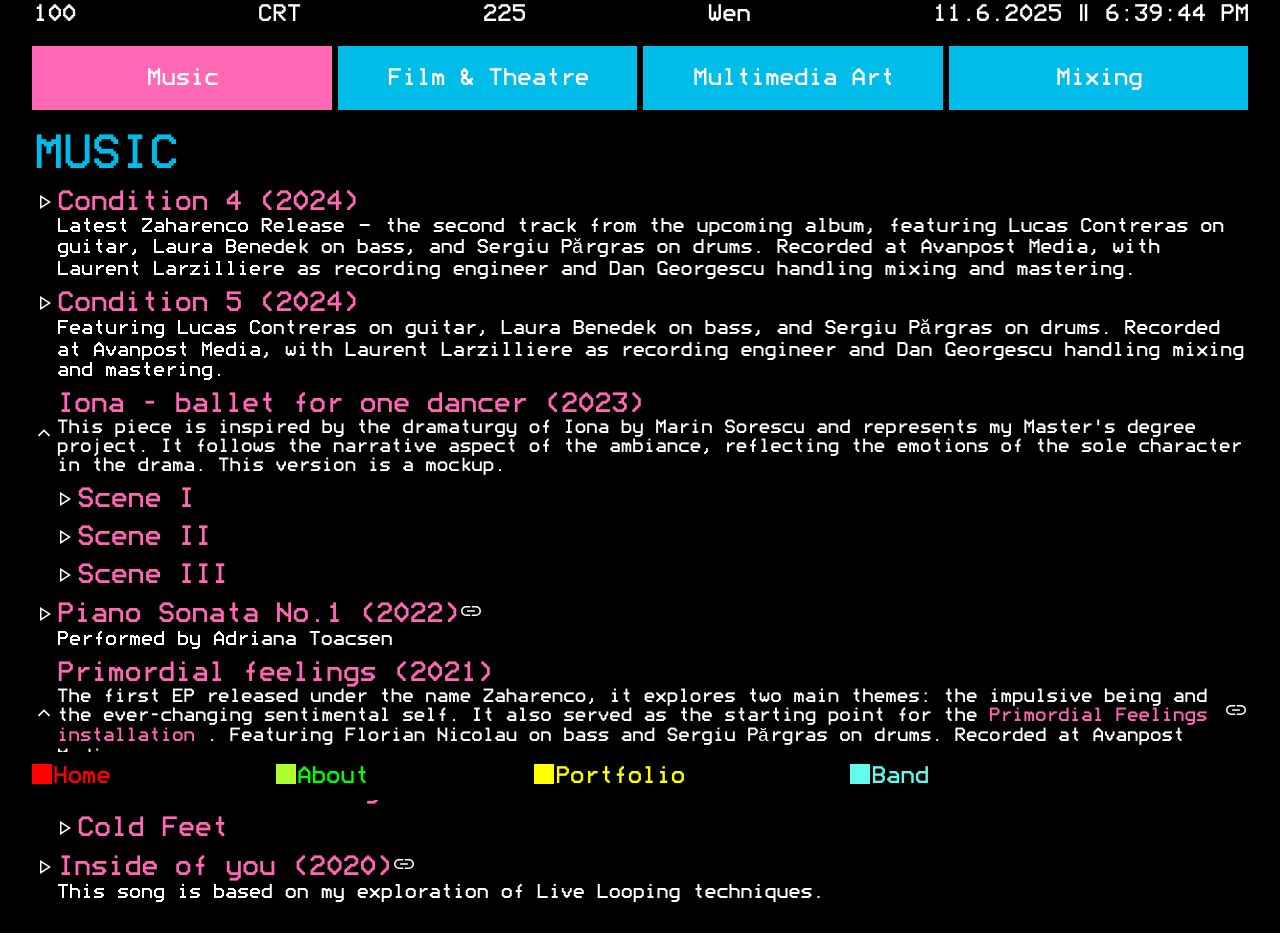
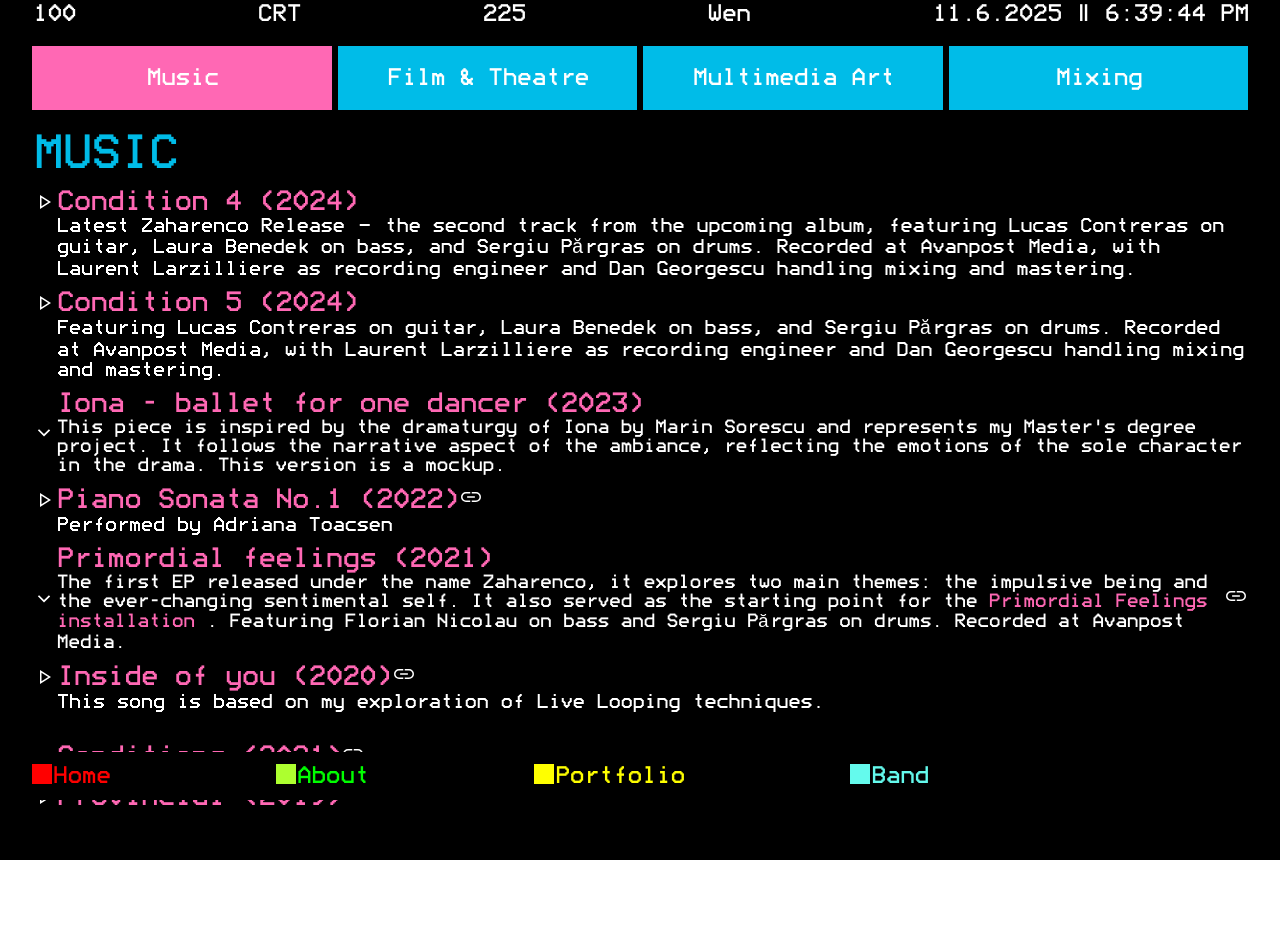
Before and after one commit to paluras/zaharen.co, a React (Vite) app: page /music in a window 1280 px wide. Shown: the top 933 px of the page. Built offline with nearby package versions, Linux system fonts and the light colour scheme.

Commit message:
ad transitions and fix some css

```diff
--- a/src/App.css
+++ b/src/App.css
@@ -203,7 +203,7 @@ iframe {
   width: 100%;
   display: grid;
   grid-gap: 10px;
-  grid-template-columns: repeat(3, 300px);
+  grid-template-columns: repeat(2, 300px);
   align-items: center;
   justify-content: center;
 }
@@ -622,3 +622,79 @@ video {
 
 
 }
+
+
+.secondNav {
+  transition: opacity 0.3s ease;
+}
+
+.secondNav.transitioning {
+  opacity: 0.7;
+}
+
+.nav-pending {
+  pointer-events: none;
+}
+
+.secondNav li {
+  transition: all 0.3s ease;
+}
+
+.secondNav li.active {
+  transition: all 0.3s ease;
+}
+
+/* Optional: add a subtle animation for the active state */
+@keyframes activeState {
+  from {
+    transform: translateY(2px);
+    opacity: 0.8;
+  }
+
+  to {
+    transform: translateY(0);
+    opacity: 1;
+  }
+}
+
+.secondNav li.active {
+  animation: activeState 0.3s ease forwards;
+}
+
+
+.the-main-content {
+  transition: all 0.3s ease-in-out;
+}
+
+.content-transition {
+  opacity: 0;
+  transform: translateY(20px);
+}
+
+@keyframes contentEnter {
+  from {
+    opacity: 0;
+    transform: translateY(20px);
+  }
+
+  to {
+    opacity: 1;
+    transform: translateY(0);
+  }
+}
+
+.the-main-content:not(.content-transition) {
+  animation: contentEnter 0.3s ease-in-out forwards;
+}
+
+.container-main {
+  transition: all 0.3s ease-in-out;
+}
+
+.text {
+  transition: all 0.3s ease-in-out;
+}
+
+.container-lower>p>a {
+  color: #ff68b4;
+}
--- a/src/App.jsx
+++ b/src/App.jsx
@@ -1,8 +1,9 @@
 import { useState, useEffect, lazy } from "react";
 import "./App.css";
 import { Routes, Route } from "react-router-dom";
+
+import Blog from "./Blogs";
 const LandingPage = lazy(() => import("./Landing"));
-const Blog = lazy(() => import("./Blogs"));
 const Events = lazy(() => import("./components/Events"));
 const VisualArtComponent = lazy(() =>
   import("./components/VisualArtComponent")
--- a/src/Blogs.jsx
+++ b/src/Blogs.jsx
@@ -1,21 +1,28 @@
 import Nav from "./components/Nav";
 import Footer from "./components/Footer";
 import NavSecond from "./components/SecondNav";
-import { useState } from "react";
-///taraneala continua si aici ///
-function Blog({
-  children,
-  tittleBlog,
-  media,
-  contact,
-  navItems,
+import { useState, useTransition, useEffect } from "react";
+import { useLocation } from "react-router-dom";
 
-  number,
-}) {
+function Blog({ children, tittleBlog, media, contact, navItems, number }) {
   const [crt, setCrt] = useState(null);
+  const [isPending, startTransition] = useTransition();
+  const location = useLocation();
+
   function handleClickCRT() {
     crt === null ? setCrt("crt") : setCrt(null);
   }
+
+  useEffect(() => {
+    handleRouteChange();
+  }, [location.pathname]);
+
+  const handleRouteChange = () => {
+    startTransition(() => {
+      document.body.style.overflow = isPending ? "hidden" : "auto";
+    });
+  };
+
   return (
     <div className="App">
       <div>
@@ -31,7 +38,11 @@ function Blog({
                 </Nav>
                 <NavSecond navItems={navItems} />
 
-                <div className="the-main-content">
+                <div
+                  className={`the-main-content ${
+                    isPending ? "content-transition" : ""
+                  }`}
+                >
                   <div className="container-tittle">{tittleBlog}</div>
                   <div className="container-main">
                     <div className="container-para">
--- a/src/Landing.jsx
+++ b/src/Landing.jsx
@@ -4,7 +4,6 @@ import Footer from "./components/Footer";
 import Nav from "./components/Nav";
 import TickerTape from "./components/Sliding/SlidingText.component";
 import Table from "./components/landing/Table";
-import LandingPageText from "./components/HoroscopText";
 import LandingPagePost from "./components/LandingPagePost";
 
 function LandingPage() {
--- a/src/components/AboutMuzicComponent.jsx
+++ b/src/components/AboutMuzicComponent.jsx
@@ -26,7 +26,7 @@ const AboutMuzicComponent = () => {
     setSelectedImg(image);
   }
 
-  if (!bandData) return <div>Loading...</div>;
+  if (!bandData) return <div></div>;
 
   return (
     <div className="page-band">
--- a/src/components/BandMedia.jsx
+++ b/src/components/BandMedia.jsx
@@ -24,7 +24,7 @@ const BandMedia = () => {
     setSelectedImg(image);
   }
 
-  if (!mediaData) return <div>Loading...</div>;
+  if (!mediaData) return <div></div>;
 
   return (
     <div className="media">
--- a/src/components/BioComponent.jsx
+++ b/src/components/BioComponent.jsx
@@ -16,7 +16,7 @@ const BioComponent = () => {
     });
   }, []);
 
-  if (!bioData) return <div>Loading...</div>;
+  if (!bioData) return <div></div>;
 
   const components = {
     marks: {
@@ -33,9 +33,14 @@ const BioComponent = () => {
   return (
     <>
       <PortableText value={bioData.content} components={components} />
-      <a style={{ color: "#ff68b4" }} href={bioData.cvLink}>
-        CV
-      </a>
+      <p style={{ textAlign: "right", width: "100%" }}>
+        {" "}
+        <br />
+        <br />
+        <a style={{ color: "#ff68b4" }} href={bioData.cvLink}>
+          CV
+        </a>
+      </p>
     </>
   );
 };
--- a/src/components/SecondNav.jsx
+++ b/src/components/SecondNav.jsx
@@ -1,24 +1,31 @@
 import React from "react";
 import { NavLink, useLocation } from "react-router-dom";
-import { useState, useEffect } from "react";
+import { useState, useEffect, useTransition } from "react";
 
 function NavSecond({ navItems }) {
   const location = useLocation();
   const [activeIndex, setActiveIndex] = useState(0);
+  const [isPending, startTransition] = useTransition();
 
   useEffect(() => {
-    // Find the index of the current page in the navItems array
-    const index = navItems.findIndex((item) => item.url === location.pathname);
-    setActiveIndex(index);
-  }, [location.pathname]);
+    startTransition(() => {
+      const index = navItems.findIndex(
+        (item) => item.url === location.pathname
+      );
+      setActiveIndex(index);
+    });
+  }, [location.pathname, navItems]);
 
   return (
-    <div className="secondNav">
+    <div className={`secondNav ${isPending ? "transitioning" : ""}`}>
       {navItems.map((item, index) => (
-        <NavLink key={item.keys} to={item.url} activeclassname="active">
-          <li  className={index === activeIndex ? "active" : ""}>
-            {item.text}
-          </li>
+        <NavLink
+          key={item.keys}
+          to={item.url}
+          activeclassname="active"
+          className={isPending ? "nav-pending" : ""}
+        >
+          <li className={index === activeIndex ? "active" : ""}>{item.text}</li>
         </NavLink>
       ))}
     </div>
--- a/src/components/TextMusic.jsx
+++ b/src/components/TextMusic.jsx
@@ -3,12 +3,12 @@ import { useState } from "react";
 import SongPlayer from "./Player";
 
 const TextMusic = () => {
-  const [show, setShow] = useState("106px");
-  const [show2, setShow2] = useState("154px");
-  const [show3, setShow3] = useState("154px");
-  const [popupState, setpopupState] = useState(true);
-  const [popupState2, setpopupState2] = useState(true);
-  const [popupState3, setpopupState3] = useState(true);
+  const [show, setShow] = useState("0px");
+  const [show2, setShow2] = useState("0px");
+  const [show3, setShow3] = useState("0px");
+  const [popupState, setpopupState] = useState(false);
+  const [popupState2, setpopupState2] = useState(false);
+  const [popupState3, setpopupState3] = useState(false);
 
   function handlePopUp() {
     setpopupState(!popupState);
```
